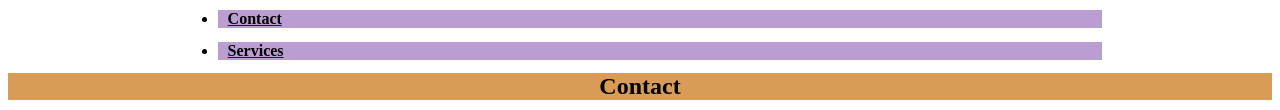
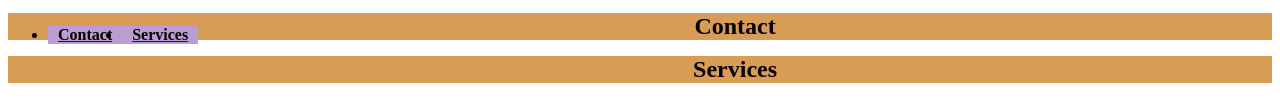
Before and after one commit to Coolpenguinz/comp20hw2, a plain HTML site: page index.html in a window 1280 px wide. Shown: the part 518-628 px from the top of the page. Drawn offline with Linux system fonts and the light colour scheme.

Commit message:
Update index.html

```diff
--- a/index.html
+++ b/index.html
@@ -16,9 +16,19 @@
 			padding-left: 10px;
 			padding-right: 10px;
 		}
-		ul {
+		nav ul {
 			width: 70%;
 			margin: auto;
+			list-style-type: none;
+			text-decoration: none;
+		}
+
+		li {
+			float: left;
+		}
+
+		li a:hover{
+			background-color: #775287;
 		}
 		.center {
 			display: block;
```
